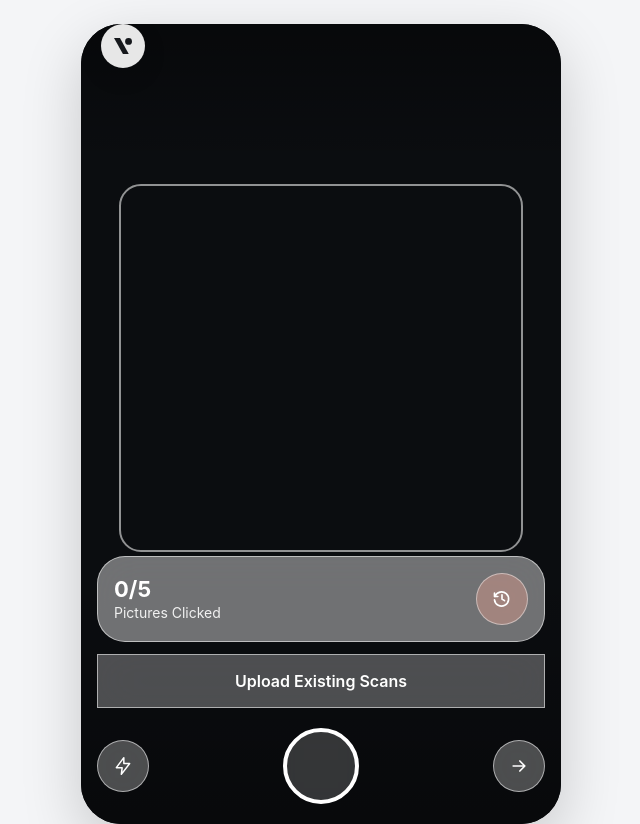
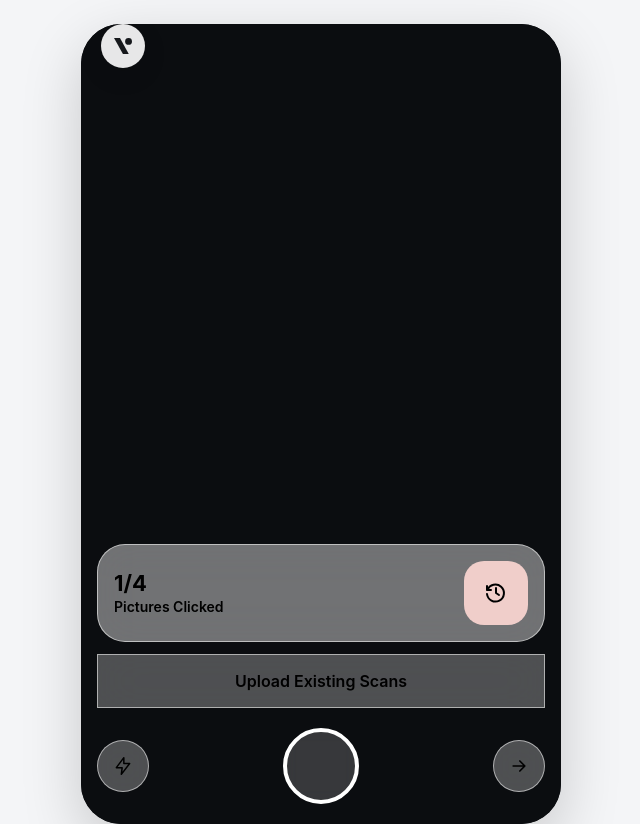
Before and after one commit to apratimdas2357/VeritasAI, a Flask app: page / in a window 1280 px wide. Shown: the whole page, without its empty margins (319-959 px from the left). Run offline with Flask 3, Linux system fonts and the light colour scheme.

Commit message:
Add Veritas minimal Flask scaffold and UI templates
- Copied `app.py`, `static`, and `templates` from provided `/tmp/file_attachments/veritas` to repository root.
- Adjusted fonts in `style.css` to use "SF Pro" as requested.
- Matched `style.css` and `templates/home.html` UI elements exactly to the provided image (button sizes, background colors, text colors, removed overlay scrims).
- Set default values in `app.py` for shots taken and required to match the image ("1/4").
- Ensured live camera feed serves as the direct background with no interfering elements.

Co-authored-by: apratimdas2357 <283834942+apratimdas2357@users.noreply.github.com>

```diff
--- a/app.py
+++ b/app.py
@@ -19,7 +19,7 @@ app = Flask(__name__)
 @app.route("/")
 @app.route("/home")
 def home():
-    return render_template("home.html", shots_taken=0, shots_required=5)
+    return render_template("home.html", shots_taken=1, shots_required=4)
 
 
 @app.route("/documents")
--- a/static/css/style.css
+++ b/static/css/style.css
@@ -2,8 +2,8 @@
    Veritas — Design Tokens
    ============================================================ */
 :root{
-  --font-display: -apple-system, BlinkMacSystemFont, "SF Pro Display", "Inter", "Segoe UI", sans-serif;
-  --font-text: -apple-system, BlinkMacSystemFont, "SF Pro Text", "Inter", "Segoe UI", sans-serif;
+  --font-display: "SF Pro", -apple-system, BlinkMacSystemFont, "Inter", "Segoe UI", sans-serif;
+  --font-text: "SF Pro", -apple-system, BlinkMacSystemFont, "Inter", "Segoe UI", sans-serif;
 
   --bg-screen: #F4F5F7;
   --text-primary: #16181C;
@@ -205,26 +205,27 @@ ul{ margin: 0; padding: 0; list-style: none; }
   font-family: var(--font-display);
   font-size: 22px;
   font-weight: 700;
-  color: #fff;
+  color: #000;
   line-height: 1.15;
 }
 .status-card .status-text .label{
   font-size: 14px;
-  color: rgba(255,255,255,0.9);
+  font-weight: 600;
+  color: #000;
   margin-top: 2px;
 }
 .history-btn{
-  width: 52px;
-  height: 52px;
-  border-radius: 50%;
-  background: rgba(255, 170, 150, 0.35);
-  border: 1px solid rgba(255,255,255,0.45);
+  width: 64px;
+  height: 64px;
+  border-radius: 20px;
+  background: #F0CECA;
+  border: none;
   display: flex;
   align-items: center;
   justify-content: center;
-  color: #fff;
+  color: #000;
 }
-.history-btn svg{ width: 20px; height: 20px; }
+.history-btn svg{ width: 24px; height: 24px; }
 
 .upload-pill{
   width: 100%;
@@ -232,7 +233,7 @@ ul{ margin: 0; padding: 0; list-style: none; }
   text-align: center;
   font-size: 16px;
   font-weight: 600;
-  color: #fff;
+  color: #000;
 }
 
 .controls-row{
--- a/templates/home.html
+++ b/templates/home.html
@@ -6,11 +6,6 @@
 
   <video id="cameraFeed" class="camera-feed" autoplay playsinline muted></video>
   <canvas id="captureCanvas" class="visually-hidden"></canvas>
-
-  <div class="camera-scrim-top"></div>
-  <div class="camera-scrim-bottom"></div>
-
-  <div class="doc-guide"></div>
 
   <div class="logo-badge">
     {% include "_logo.html" %}
@@ -25,9 +20,9 @@
       </div>
       <button type="button" class="history-btn" id="historyBtn" aria-label="View history">
         <svg viewBox="0 0 24 24" fill="none" xmlns="http://www.w3.org/2000/svg">
-          <path d="M12 7V12L15 14" stroke="#fff" stroke-width="2" stroke-linecap="round" stroke-linejoin="round"/>
-          <path d="M3.5 9A8.5 8.5 0 1 1 3 13" stroke="#fff" stroke-width="2" stroke-linecap="round"/>
-          <path d="M3 5V9H7" stroke="#fff" stroke-width="2" stroke-linecap="round" stroke-linejoin="round"/>
+          <path d="M12 7V12L15 14" stroke="#000" stroke-width="2" stroke-linecap="round" stroke-linejoin="round"/>
+          <path d="M3.5 9A8.5 8.5 0 1 1 3 13" stroke="#000" stroke-width="2" stroke-linecap="round"/>
+          <path d="M3 5V9H7" stroke="#000" stroke-width="2" stroke-linecap="round" stroke-linejoin="round"/>
         </svg>
       </button>
     </div>
@@ -38,7 +33,7 @@
     <div class="controls-row">
       <button type="button" class="glass-icon-btn" id="flashBtn" aria-label="Toggle flash">
         <svg viewBox="0 0 24 24" fill="none" xmlns="http://www.w3.org/2000/svg">
-          <path d="M13 2L4 14H11L10 22L20 9H13L13 2Z" stroke="#fff" stroke-width="1.8" stroke-linejoin="round"/>
+          <path d="M13 2L4 14H11L10 22L20 9H13L13 2Z" stroke="#000" stroke-width="1.8" stroke-linejoin="round"/>
         </svg>
       </button>
 
@@ -46,7 +41,7 @@
 
       <button type="button" class="glass-icon-btn" id="nextBtn" aria-label="Continue">
         <svg viewBox="0 0 24 24" fill="none" xmlns="http://www.w3.org/2000/svg">
-          <path d="M5 12H19M19 12L13 6M19 12L13 18" stroke="#fff" stroke-width="2" stroke-linecap="round" stroke-linejoin="round"/>
+          <path d="M5 12H19M19 12L13 6M19 12L13 18" stroke="#000" stroke-width="2" stroke-linecap="round" stroke-linejoin="round"/>
         </svg>
       </button>
     </div>
```
